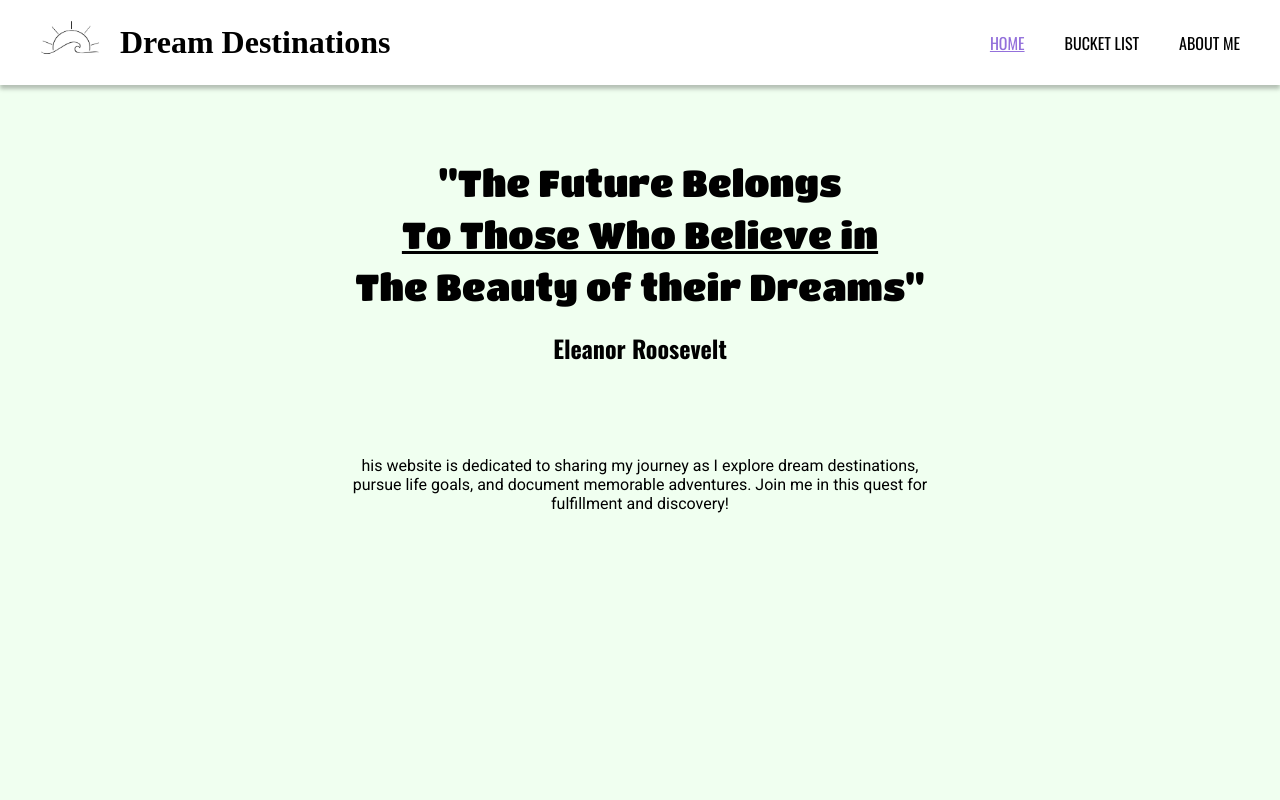
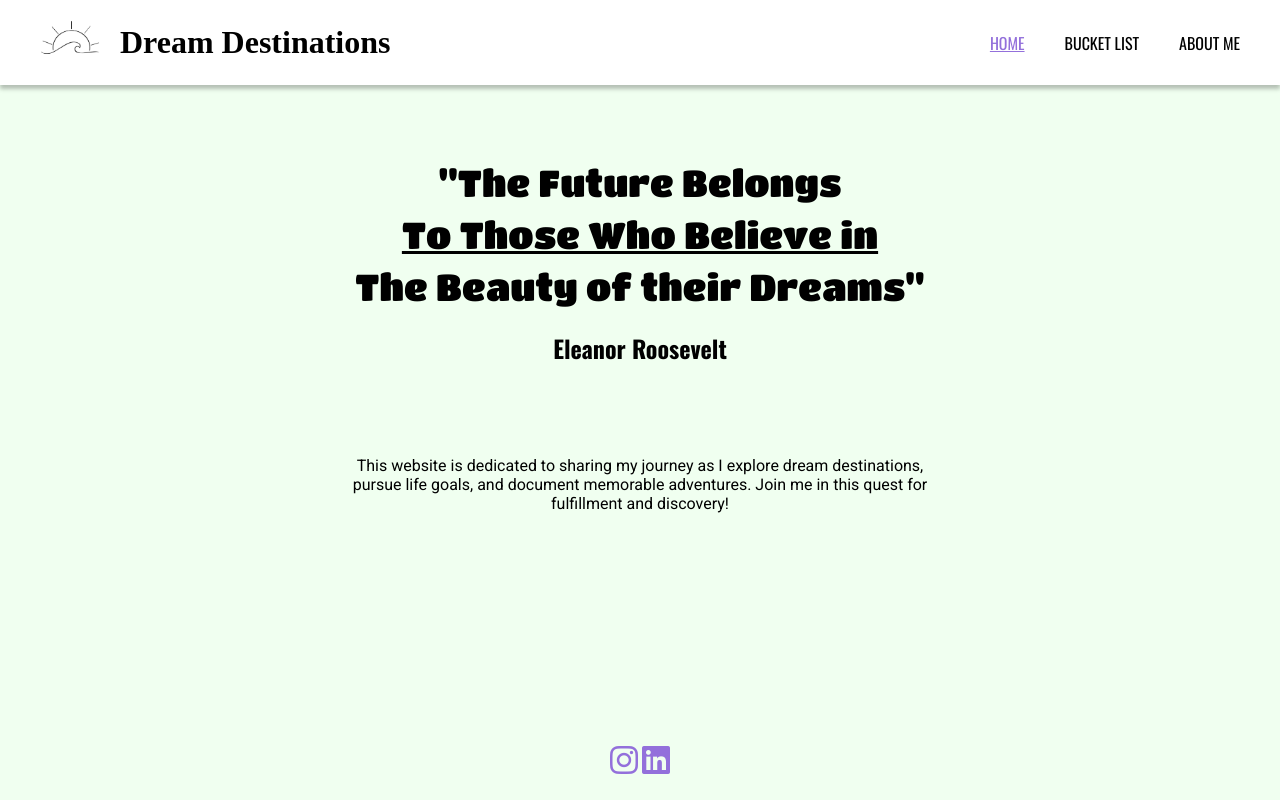
Before and after one commit to natf147/website-Homepage, a plain HTML site: page index.html in a window 1280 px wide. Drawn offline with nearby package versions, Linux system fonts and the light colour scheme.

Commit message:
icons and link

```diff
--- a/index.html
+++ b/index.html
@@ -6,7 +6,8 @@
     <link rel="stylesheet" href="stylesheet.css">
     <link rel="stylesheet" href="https://fonts.googleapis.com/css2?family=Oswald:wght@400;700&display=swap">
     <link rel="stylesheet" href="https://fonts.googleapis.com/css2?family=Titan+One&display=swap">
-    <link href="https://fonts.googleapis.com/css2?family=Roboto:wght@400&display=swap" rel="stylesheet">
+    <link  rel="stylesheet" href="https://fonts.googleapis.com/css2?family=Roboto:wght@400&display=swap">
+		<script src="https://kit.fontawesome.com/e12fd27a75.js" crossorigin="anonymous"></script>
     <style>
       body {
         margin: 0;
@@ -30,6 +31,7 @@
       }
 
       h2 {
+
         font-family: "Oswald";
       }
 
@@ -76,6 +78,13 @@
         margin: 30px auto;
         font-family: 'Roboto';
       }
+
+      .icon-container {
+        position: fixed;
+        bottom: 30px;
+        left: 50%;
+        transform: translateX(-50%);
+      }
     </style>
   </head>
   <body>
@@ -98,10 +107,15 @@
     </div>
 
 		<div class="about-web">
-      <p>his website is dedicated to sharing my journey as
+      <p>This website is dedicated to sharing my journey as
         I explore dream destinations, pursue life goals,
         and document memorable adventures. Join me in this
         quest for fulfillment and discovery!</p>
     </div>
+     <div class="icon-container">
+    <i class="fa-brands fa-instagram fa-2xl" style="color: mediumpurple"></i>
+       <a  href="https://ca.linkedin.com/in/natalie-fedorin-b2b295260" target="_blank">
+          <i class="fa-brands fa-linkedin fa-2xl" style="color: mediumpurple;"></i></a>
+    </div>
   </body>
 </html>
```
